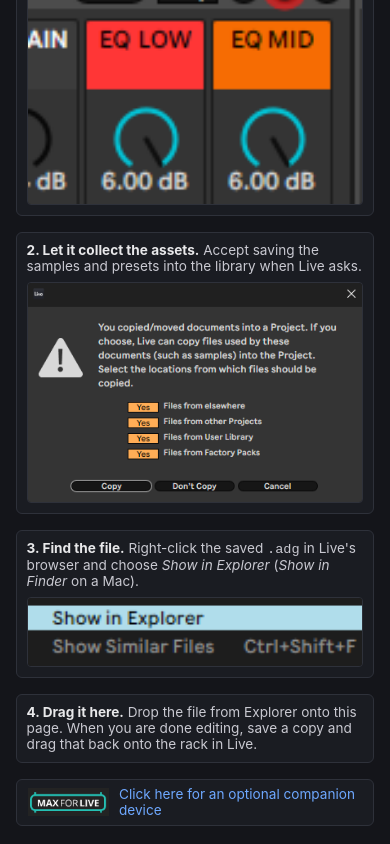
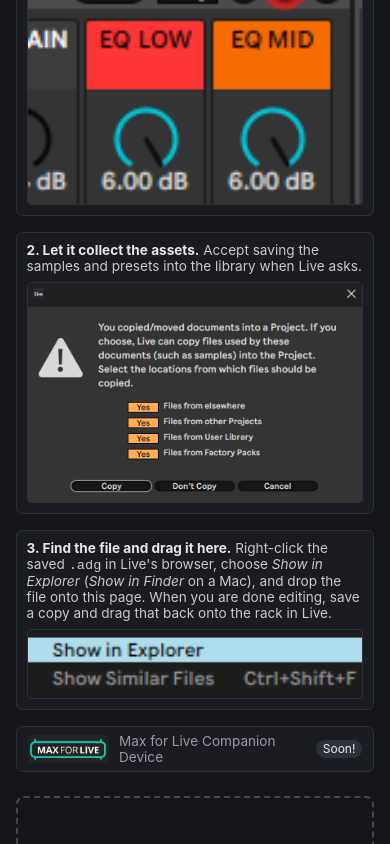
Before and after one commit to alienmind/ableton-rackutils, a React (Vite) app in the folder apps/site/: page / in a window 390 px wide. Shown: the part 651-1495 px from the top of the page. Built offline with nearby package versions, Linux system fonts and the light colour scheme; no server answers.

Commit message:
feat: group the getting-started guide into three steps and mark the device as coming

```diff
--- a/apps/site/src/GettingStarted.tsx
+++ b/apps/site/src/GettingStarted.tsx
@@ -2,8 +2,6 @@
 import step2 from './assets/guide/saving-rack-02.png';
 import step3 from './assets/guide/saving-rack-03.png';
 import maxForLive from './assets/guide/max4live.png';
-import { useEffect, useState } from 'react';
-import { FALLBACK_RELEASE_URL, latestCompanion } from './companion/download';
 
 /**
  * How to get a rack out of Live and into this page.
@@ -15,20 +13,6 @@
  * what the tool does; a first-time user needs to be told what to do.
  */
 export function GettingStarted({ compact }: { compact: boolean }) {
-  const [companionUrl, setCompanionUrl] = useState(FALLBACK_RELEASE_URL);
-
-  useEffect(() => {
-    let cancelled = false;
-    // Renders a working fallback link immediately and upgrades to the direct
-    // .amxd once the API answers - this must never block the main flow.
-    latestCompanion().then((r) => {
-      if (!cancelled && r) setCompanionUrl(r.url);
-    });
-    return () => {
-      cancelled = true;
-    };
-  }, []);
-
   if (compact) return null;
 
   return (
@@ -56,23 +40,22 @@
         </li>
         <li>
           <div className="guide-text">
-            <strong>3. Find the file.</strong> Right-click the saved <code>.adg</code> in Live's browser and
-            choose <em>Show in Explorer</em> (<em>Show in Finder</em> on a Mac).
+            <strong>3. Find the file and drag it here.</strong> Right-click the saved <code>.adg</code> in
+            Live's browser, choose <em>Show in Explorer</em> (<em>Show in Finder</em> on a Mac), and drop the
+            file onto this page. When you are done editing, save a copy and drag that back onto the rack in
+            Live.
           </div>
           <img src={step3} alt="The Show in Explorer entry in Ableton's browser context menu" />
         </li>
-        <li>
-          <div className="guide-text">
-            <strong>4. Drag it here.</strong> Drop the file from Explorer onto this page. When you are done
-            editing, save a copy and drag that back onto the rack in Live.
-          </div>
-        </li>
       </ol>
 
-      <a className="companion-card" href={companionUrl} target="_blank" rel="noreferrer">
+      {/* The device is a scaffold: it builds and loads, and does nothing useful
+          yet. No download link until it does. */}
+      <div className="companion-card companion-card-soon">
         <img src={maxForLive} alt="Max for Live" />
-        <span>Click here for an optional companion device</span>
-      </a>
+        <span>Max for Live Companion Device</span>
+        <span className="soon-badge">Soon!</span>
+      </div>
     </section>
   );
 }
--- a/apps/site/src/styles.css
+++ b/apps/site/src/styles.css
@@ -177,8 +177,15 @@
   margin: 0;
   padding: 0;
   display: grid;
-  grid-template-columns: repeat(auto-fit, minmax(240px, 1fr));
+  /* Three steps, three columns. A fourth step left an orphan row of one. */
+  grid-template-columns: repeat(3, 1fr);
   gap: 1rem;
+}
+
+@media (max-width: 760px) {
+  .guide-steps {
+    grid-template-columns: 1fr;
+  }
 }
 
 .guide-steps li {
@@ -220,6 +227,21 @@
 
 .companion-card:hover { border-color: #6ea8ff; }
 
+.companion-card-soon {
+  color: #9a9aa5;
+  cursor: default;
+}
+
+.companion-card-soon:hover { border-color: #2e313a; }
+
+.soon-badge {
+  padding: 0.1rem 0.4rem;
+  border-radius: 999px;
+  background: #2e313a;
+  color: #e8e8ea;
+  font-size: 0.75rem;
+}
+
 .companion-card img {
   height: 28px;
   width: auto;
```
